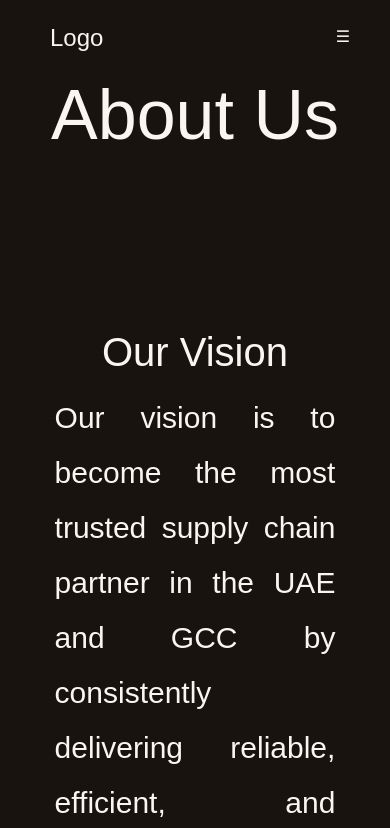
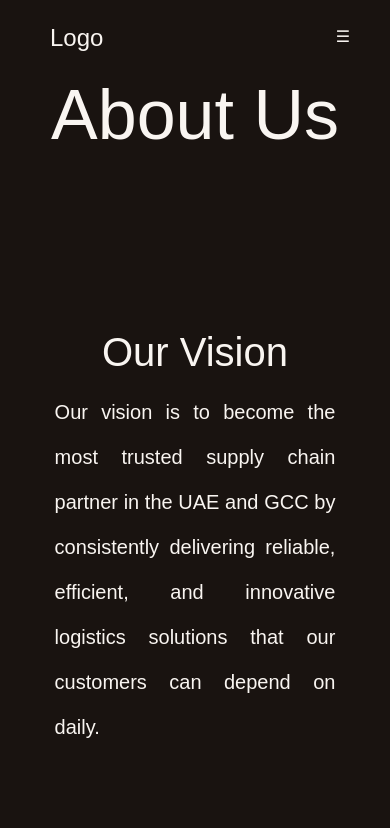
Before and after one commit to Sopln-ishan/frontend-team-1, a React (Vite) app: page /About-Us.jsx in a window 390 px wide. Shown: the top 828 px of the page. Built offline with nearby package versions, Linux system fonts and the light colour scheme.

Commit message:
about us media queries font size reduced

```diff
--- a/src/Styles/About-Us.css
+++ b/src/Styles/About-Us.css
@@ -297,6 +297,10 @@
       font-size: 40px;
   }
 
+  .vision-section p, .mission-section p {
+    font-size: 20px;
+  }
+
   .about-company-section {
     width: 80%;
   }
@@ -305,8 +309,8 @@
     font-size: 40px;
   }
 
-  .about-company-text {
-    font-size: 30px;
+  .about-company-text p {
+    font-size: 20px;
   }
 
   .stats-container {
@@ -349,6 +353,6 @@
   }
 
   .mission-section p, .vision-section p {
-    line-height: 55px;
+    line-height: 45px;
   }
 }
```
